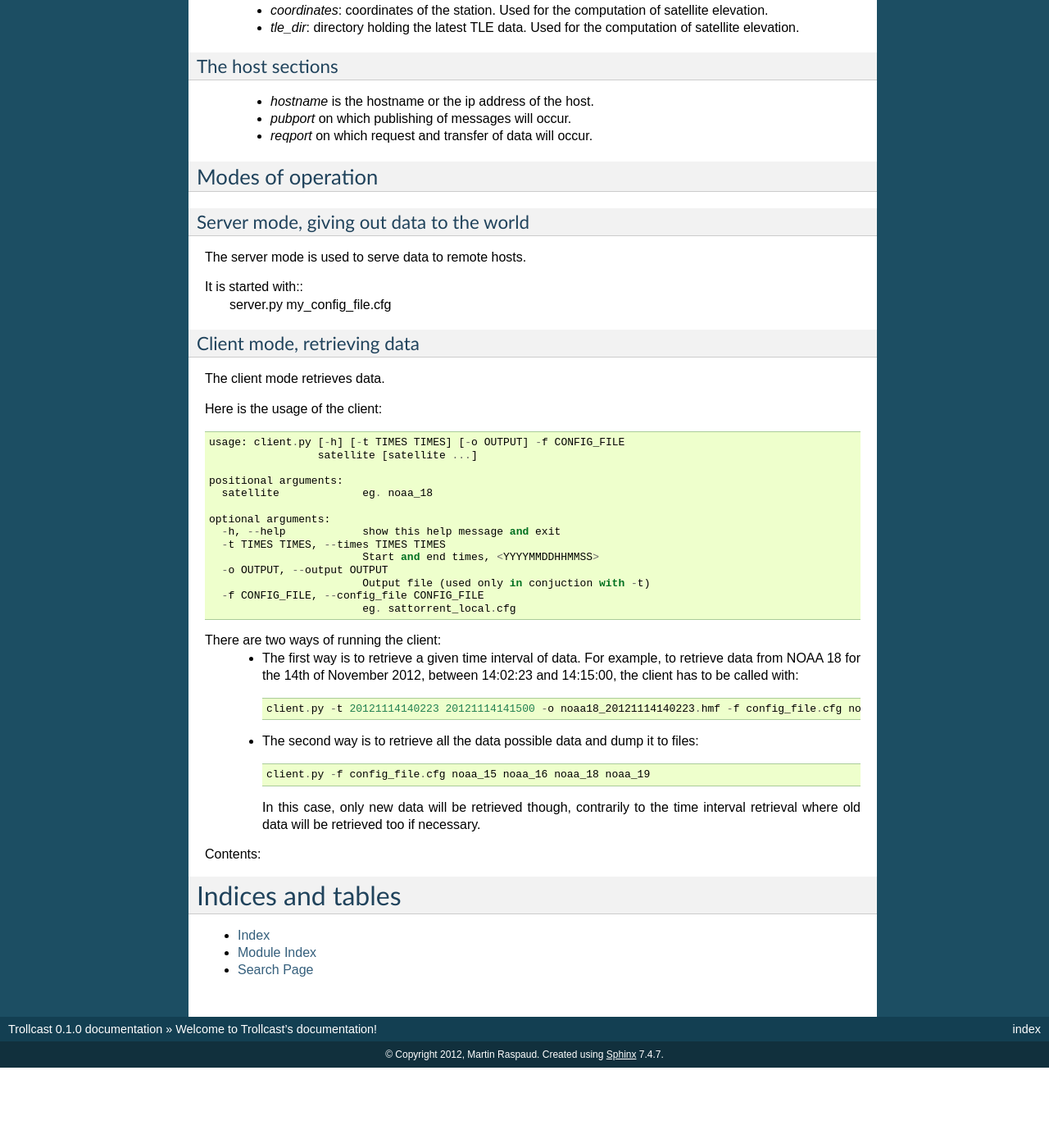
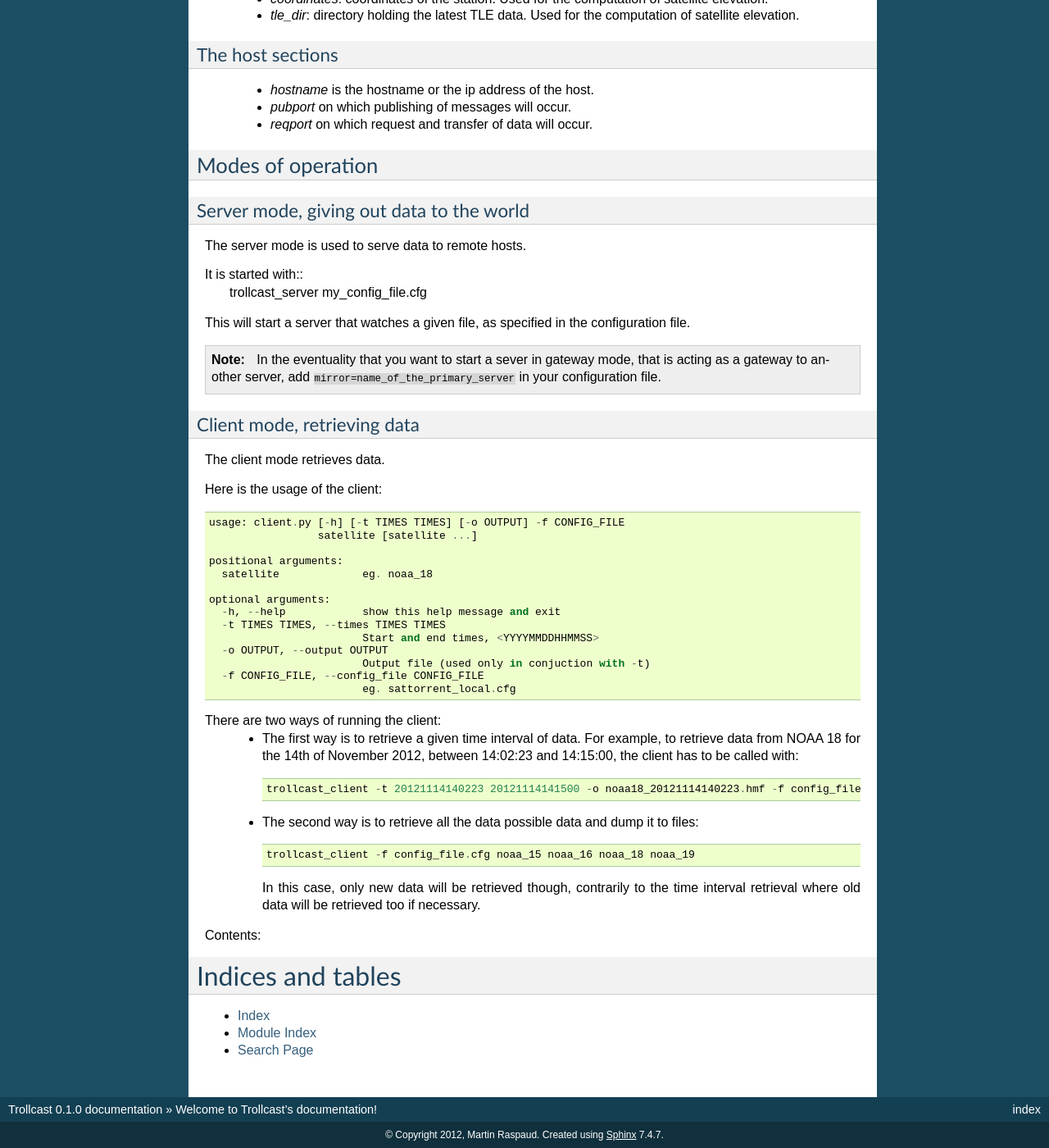
Before and after one commit to pytroll/trollcast, a Sphinx documentation site: the page built from doc/source/index.rst, in a window 1280 px wide and 1400 px high, scrolled down 1146 px. Shown: the whole window at 82% size. Built offline with Sphinx 7.4.7, drawn with Linux system fonts in a browser that asks for light colours; before the commit the page ends 2448 px from its top, so only the background shows below that; some of the changed text lies outside the part shown.

Commit message:
Update doc.

```diff
--- a/doc/source/index.rst
+++ b/doc/source/index.rst
@@ -21,6 +21,7 @@ The protocol it uses is loosely based on bittorrent.
 Installing trollcast
 --------------------
 ::
+
   python setup.py install
 
 Setting up trollcast
@@ -92,7 +93,16 @@ Server mode, giving out data to the world
 The server mode is used to serve data to remote hosts.
 
 It is started with::
-  server.py my_config_file.cfg
+   trollcast_server my_config_file.cfg
+
+This will start a server that watches a given file, as specified in the
+configuration file.
+
+.. note::
+
+   In the eventuality that you want to start a sever in gateway mode, that is
+   acting as a gateway to another server, add
+   ``mirror=name_of_the_primary_server`` in your configuration file.
 
 Client mode, retrieving data
 ~~~~~~~~~~~~~~~~~~~~~~~~~~~~
@@ -122,11 +132,11 @@ There are two ways of running the client:
    retrieve data from NOAA 18 for the 14th of November 2012, between 14:02:23
    and 14:15:00, the client has to be called with::
 
-     client.py -t 20121114140223 20121114141500 -o noaa18_20121114140223.hmf -f config_file.cfg noaa_18
+     trollcast_client -t 20121114140223 20121114141500 -o noaa18_20121114140223.hmf -f config_file.cfg noaa_18
  - The second way is to retrieve all the data possible data and dump it to
    files::
 
-     client.py -f config_file.cfg noaa_15 noaa_16 noaa_18 noaa_19
+     trollcast_client -f config_file.cfg noaa_15 noaa_16 noaa_18 noaa_19
 
    In this case, only new data will be retrieved though, contrarily to the time
    interval retrieval where old data will be retrieved too if necessary.
```
